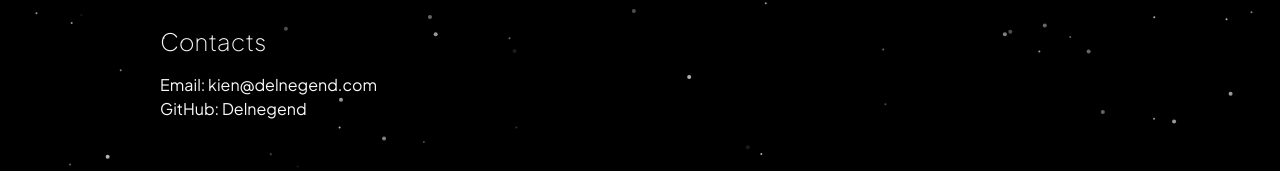
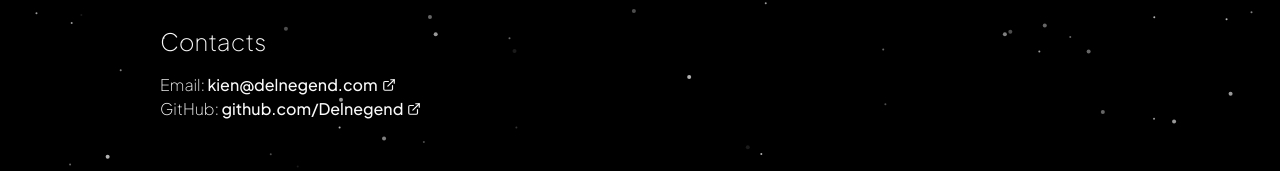
Before and after one commit to DELNEGEND/delnegend.com, a Nuxt app: page / in a window 1280 px wide. Shown: the part 516-687 px from the top of the page. Built offline with nearby package versions, Linux system fonts and the light colour scheme.

Commit message:
refactor(`app.vue`): hoist contacts

```diff
--- a/src/app.vue
+++ b/src/app.vue
@@ -9,6 +9,11 @@ import LineShadowText from "./components/LineShadowText.vue";
 import ProjectCard from "./components/ProjectCard.vue";
 import SparklesText from "./components/SparklesText.vue";
 import { Card, CardTitle } from "./components/ui/card";
+
+const contacts = [
+	["Email", "kien@delnegend.com", "mailto:kien@delnegend.com"],
+	["GitHub", "github.com/Delnegend", "https://github.com/Delnegend"],
+];
 
 const maintaining = [{
 	title: "Yomuyume",
@@ -176,15 +181,19 @@ onBeforeMount(() => document.querySelector("html")?.classList.add("dark"));
 				Contacts
 			</div>
 			<div>
-				<div>
-					Email: <a
-						href="mailto:kien@delnegend.com"
-						target="_blank">kien@delnegend.com</a>
-				</div>
-				<div>
-					GitHub: <a
-						href="https://github.com/Delnegend"
-						target="_blank">Delnegend</a>
+				<div
+					v-for="[where, label, href] in contacts"
+					:key="where">
+					<span class="font-extralight">{{ where }}:&nbsp;</span>
+					<a
+						:href="href"
+						target="_blank"
+						class="inline-flex items-center gap-1 font-medium">
+						{{ label }}
+						<ExternalLink
+							:size="14"
+							class="inline" />
+					</a>
 				</div>
 			</div>
 
```
